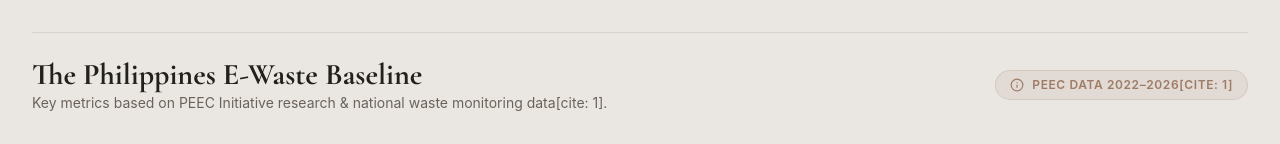
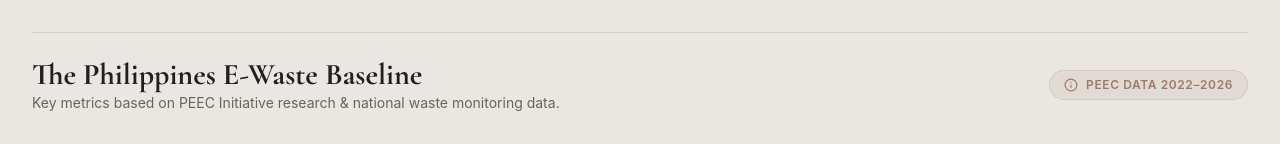
Before and after one commit to avdingal/PEEC---EWaste, a React (Vite) app: page / in a window 1280 px wide. Shown: the part 693-837 px from the top of the page. Built offline with nearby package versions, Linux system fonts and the light colour scheme.

Commit message:
Update Hero.jsx

```diff
--- a/src/components/Hero.jsx
+++ b/src/components/Hero.jsx
@@ -187,12 +187,12 @@ export default function Hero({ onOpenPledge }) {
                 The Philippines E-Waste Baseline
               </h2>
               <p className="text-sm text-[#6B635B]">
-                Key metrics based on PEEC Initiative research & national waste monitoring data[cite: 1].
+                Key metrics based on PEEC Initiative research & national waste monitoring data.
               </p>
             </div>
             <div className="hidden sm:flex items-center gap-2 text-xs font-semibold uppercase tracking-wider text-[#9E7B66] bg-[#9E7B66]/10 px-3.5 py-1.5 rounded-full border border-[#9E7B66]/20">
               <Info className="w-3.5 h-3.5" />
-              PEEC Data 2022–2026[cite: 1]
+              PEEC Data 2022–2026
             </div>
           </div>
 
```
